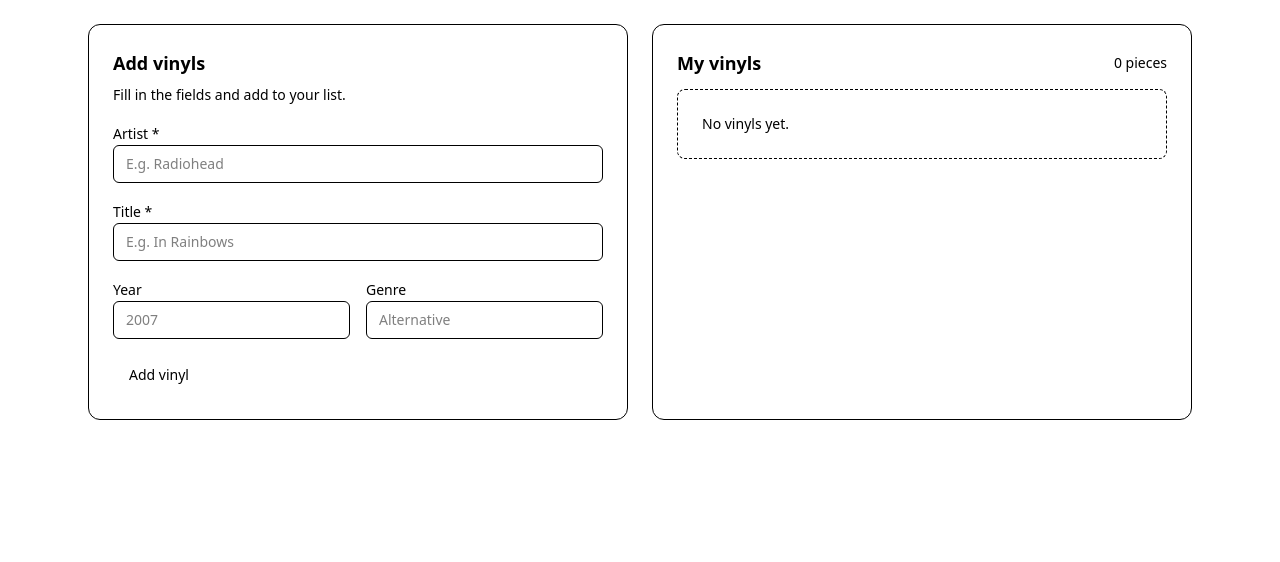
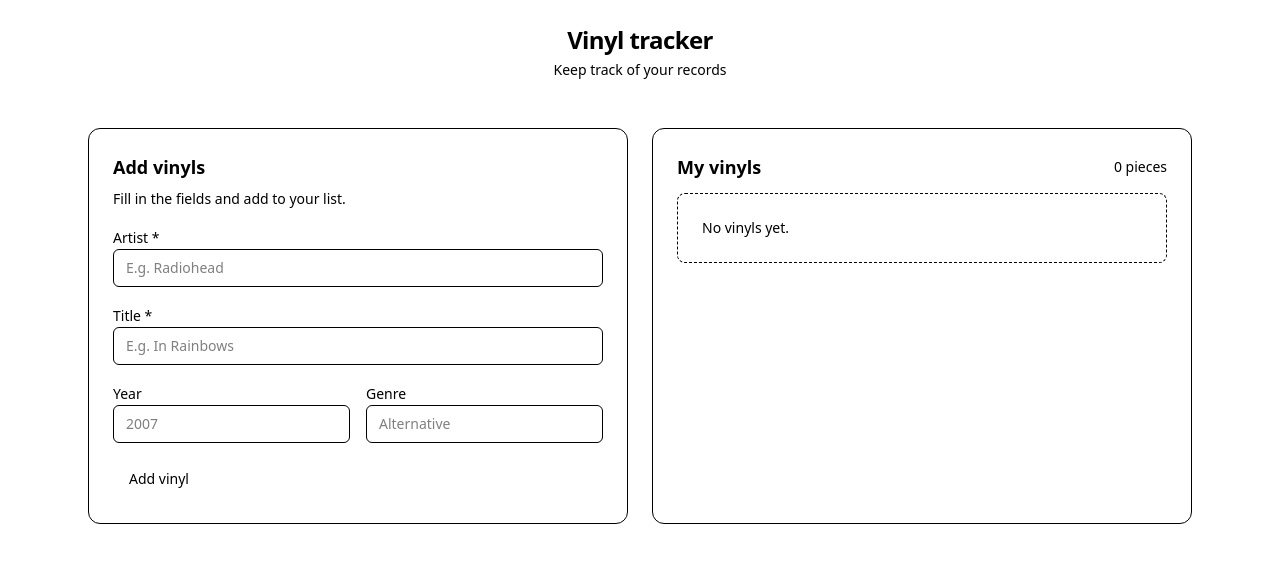
Before and after one commit to LukasKnudsen/VinylTracker, a React (Vite) app: page / in a window 1280 px wide. Shown: the top 562 px of the page. Built offline with nearby package versions, Linux system fonts and the light colour scheme.

Commit message:
added header

```diff
--- /dev/null
+++ b/src/components/Header.tsx
@@ -0,0 +1,14 @@
+export default function Header() {
+    return (
+    <header className="bg-background">
+        <div className="mx-auto max-w-6xl px-6 py-6">
+          <h1 className="text-center text-2xl font-semibold tracking-tight">
+            Vinyl tracker
+          </h1>
+          <p className="mt-1 text-center text-sm text-muted-foreground">
+            Keep track of your records
+          </p>
+        </div>
+      </header>
+    )
+  }
--- a/src/pages/Home.tsx
+++ b/src/pages/Home.tsx
@@ -1,6 +1,7 @@
 import * as React from "react"
 import VinylList from "../components/VinylList"
 import VinylForm from "../components/VinylForm"
+import Header from "../components/Header"
 import type { Vinyl, VinylInput } from "../types/vinyl"
 
 export default function Home() {
@@ -25,21 +26,24 @@ export default function Home() {
   }
 
   return (
-    <div className="min-h-screen">
-      <div className="mx-auto max-w-6xl p-6 grid grid-cols-1 gap-6 md:grid-cols-2">
-        <div className="rounded-xl border border-border bg-background p-6">
-          <h2 className="text-lg font-semibold">Add vinyls</h2>
-          <p className="mt-2 text-sm text-muted-foreground">
-            Fill in the fields and add to your list.
-          </p>
+    <div className="min-h-screen bg-muted/20">
+      <Header />
 
-          <VinylForm onSubmit={addVinyl} />
+      <main className="mx-auto max-w-6xl p-6">
+        <div className="grid grid-cols-1 gap-6 md:grid-cols-2">
+          <section className="rounded-xl border border-border bg-background p-6">
+            <h2 className="text-lg font-semibold">Add vinyls</h2>
+            <p className="mt-2 text-sm text-muted-foreground">
+              Fill in the fields and add to your list.
+            </p>
+            <VinylForm onSubmit={addVinyl} />
+          </section>
+
+          <section className="rounded-xl border border-border bg-background p-6">
+            <VinylList items={items} onRemove={removeVinyl} />
+          </section>
         </div>
-
-          <div className="rounded-xl border border-border bg-background p-6">
-            <VinylList items={items} onRemove={removeVinyl} />
-          </div>
-      </div>
+      </main>
     </div>
   )
 }
```
